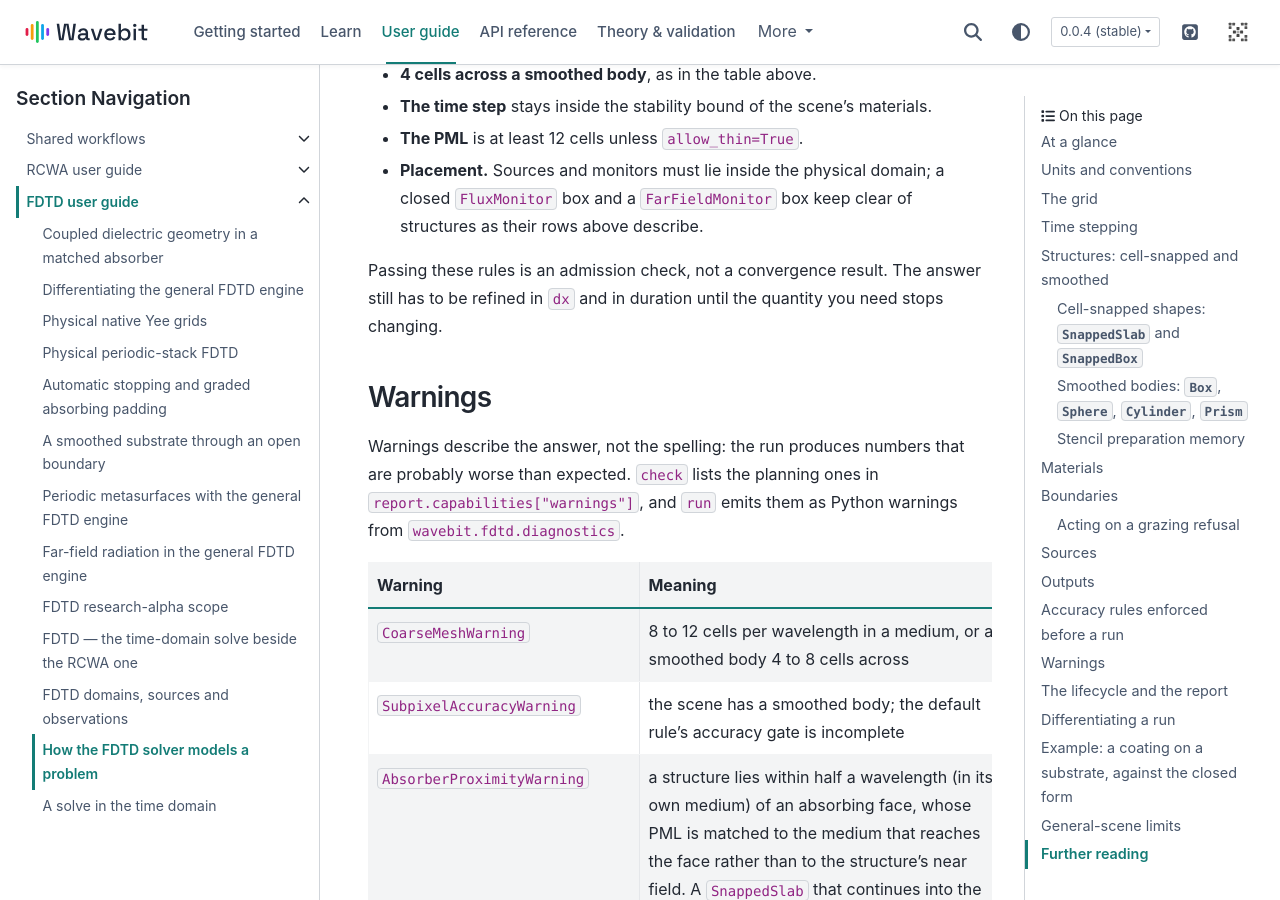
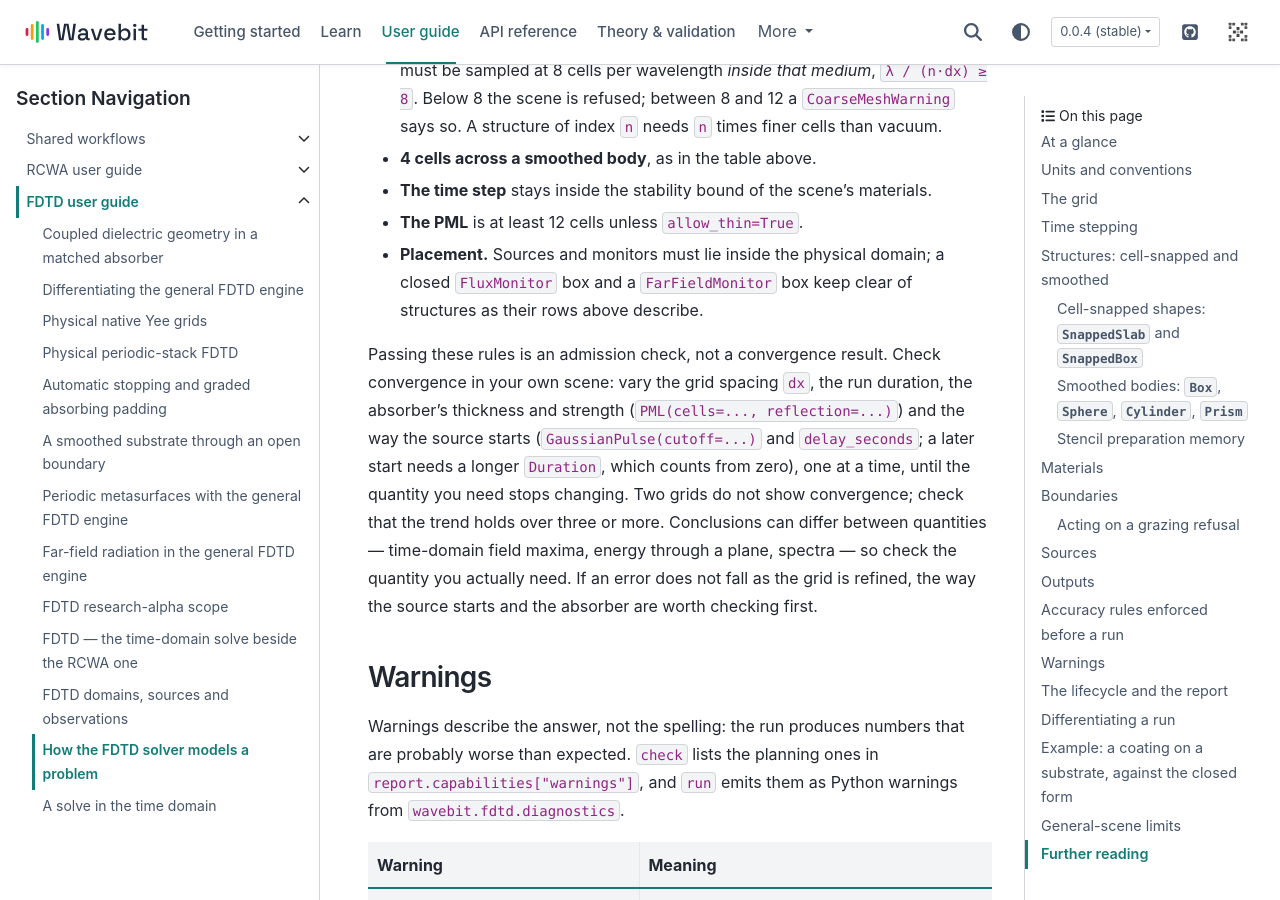
Before and after one commit to fieldalgo/wavebit, a Sphinx documentation site: the page built from docs/guide/fdtd/model.md, in a window 1280 px wide and 900 px high, scrolled down 18231 px. Built offline with Sphinx 7.4.7 and the PyData theme 0.15.4, drawn with Linux system fonts in a browser that asks for light colours; pages that are not in the unit, such as notebooks, are missing from menus; some of the changed text lies outside the part shown.

Commit message:
docs(fdtd): state which bodies may continue into an absorber and how to check convergence
The model guide, in English and Korean, now states two limits users meet:

- Only uniform media continue into an Open() face's PML: the background,
  a SnappedSlab across that axis, and an unturned Box that declares
  Structure.continuation and reaches more than one cell past both
  transverse faces. A finite body touching the face is refused, and so is
  a smoothed body whose smoothed edge reaches the layer. A waveguide core
  that continues into the absorber is not supported yet, and no date is
  set. The Open() row of the boundary table names the Box exception too.
- Passing the admission rules is not convergence. The guide now says to
  vary dx, the duration, the absorber's thickness and strength and the
  way the source starts one at a time, over three or more grids, for the
  quantity actually needed.

The Korean smoothed-body table gains the Structure.continuation exception
that the English table already had. Both pages carry the label
fdtd-model-general-scene-limits so English-only pages can link to either
language. Every refusal claim was checked through the public
wavebit.fdtd.check.

Co-Authored-By: Claude Opus 5.5 <noreply@anthropic.com>

```diff
--- a/docs/guide/fdtd/model.md
+++ b/docs/guide/fdtd/model.md
@@ -329,7 +329,7 @@ type per axis or a `(low, high)` pair.
 
 | Face | Meaning |
 | --- | --- |
-| `Open()` | outgoing: a PML outside the physical domain, matched to the uniform medium that reaches the face. Only uniform media may reach it — the background, or a `SnappedSlab` across that axis; a finite body touching it, or a `SnappedSlab` crossing an orthogonal `Open()` face, is refused. |
+| `Open()` | outgoing: a PML outside the physical domain, matched to the uniform medium that reaches the face. Only uniform media may reach it — the background, a `SnappedSlab` across that axis, or an unturned `Box` that declares `Structure.continuation` and reaches more than one cell past both transverse faces; any other finite body touching it, or a slab or continued `Box` crossing an orthogonal `Open()` face, is refused (see [General-scene limits](#general-scene-limits)). |
 | `Periodic()` | both faces wrap with no phase; normal incidence in a periodic cell. |
 | `Bloch(phase=φ)` or `Bloch(k=k)` | both faces wrap with a phase; the run becomes complex (twice the memory and work). `Bloch.from_source(source, units=...)` writes the faces an oblique `PlaneWave` needs. |
 | `PEC()` / `PMC()` | tangential E / tangential H vanishes on the wall. A structure reaching past one is clipped, with `GeometryClippedWarning`. |
@@ -490,8 +490,15 @@ Reversed or zero-width intervals are refused when constructing `Plane`.
 - **Placement.** Sources and monitors must lie inside the physical domain; a closed `FluxMonitor` box and
   a `FarFieldMonitor` box keep clear of structures as their rows above describe.
 
-Passing these rules is an admission check, not a convergence result. The answer still has to be
-refined in `dx` and in duration until the quantity you need stops changing.
+Passing these rules is an admission check, not a convergence result. Check convergence in your
+own scene: vary the grid spacing `dx`, the run duration, the absorber's thickness and strength
+(`PML(cells=..., reflection=...)`) and the way the source starts (`GaussianPulse(cutoff=...)` and
+`delay_seconds`; a later start needs a longer `Duration`, which counts from zero), one at a time,
+until the quantity you need stops changing. Two grids do not show convergence; check that the
+trend holds over three or more. Conclusions can differ between quantities — time-domain field
+maxima, energy through a plane, spectra — so check the quantity you actually need. If an error
+does not fall as the grid is refined, the way the source starts and the absorber are worth
+checking first.
 
 ## Warnings
 
@@ -695,6 +702,7 @@ declared top face differs from the closed form by 0.163 rad at 0.8 µm, and by 0
 tangential field (see [Cell-snapped shapes](#cell-snapped-shapes-snappedslab-and-snappedbox)). Written with a
 coating of 0.105 µm instead, the same scene would warn `geometry.cell_snapped` and run as 0.1 µm.
 
+(fdtd-model-general-scene-limits)=
 ## General-scene limits
 
 - CUDA is limited to the [documented Torch scope](../../validation/fdtd/general-cuda.md);
@@ -703,6 +711,16 @@ coating of 0.105 µm instead, the same scene would warn `geometry.cell_snapped`
   Constructive solid geometry (union, intersection, difference) and tilted extrusion axes are unsupported.
 - No Gaussian beams, mode sources or mode monitors.
 - No smoothed lossy or dispersive bodies outside flat films.
+- **A body narrower than the cross-section cannot continue into an absorbing layer.** Only
+  uniform media continue into an `Open()` face's PML: the background, a `SnappedSlab` across that
+  axis, and an unturned `Box` that declares `Structure.continuation` and reaches more than one cell
+  past both transverse faces (a substrate; see [smoothed substrates](substrate-gradients.md)). A
+  finite body that touches an `Open()` face is refused — a `Cylinder`, `Prism` or `Sphere`, or a
+  `Box` or `SnappedBox` core — and so is a smoothed body that ends so close to the face that its
+  smoothed edge reaches the layer. A waveguide whose core, round or rectangular, continues into
+  the absorber is therefore not supported yet, and no date is set. Ending the core before the
+  absorber, with its smoothed edge clear of the layer, avoids the refusal, but the end face then
+  reflects, so the scene solves a different problem.
 
 Custom static geometry implements `fdtd.Shape`; prepared reuse checks its declared instance state.
 Its cell support must stay clear of Open padding. See the [migration guide](../../migration/index.md)
```
Also changed, not shown: docs/locales/ko/pages/guide/fdtd/model.md (+12 -4 lines).
